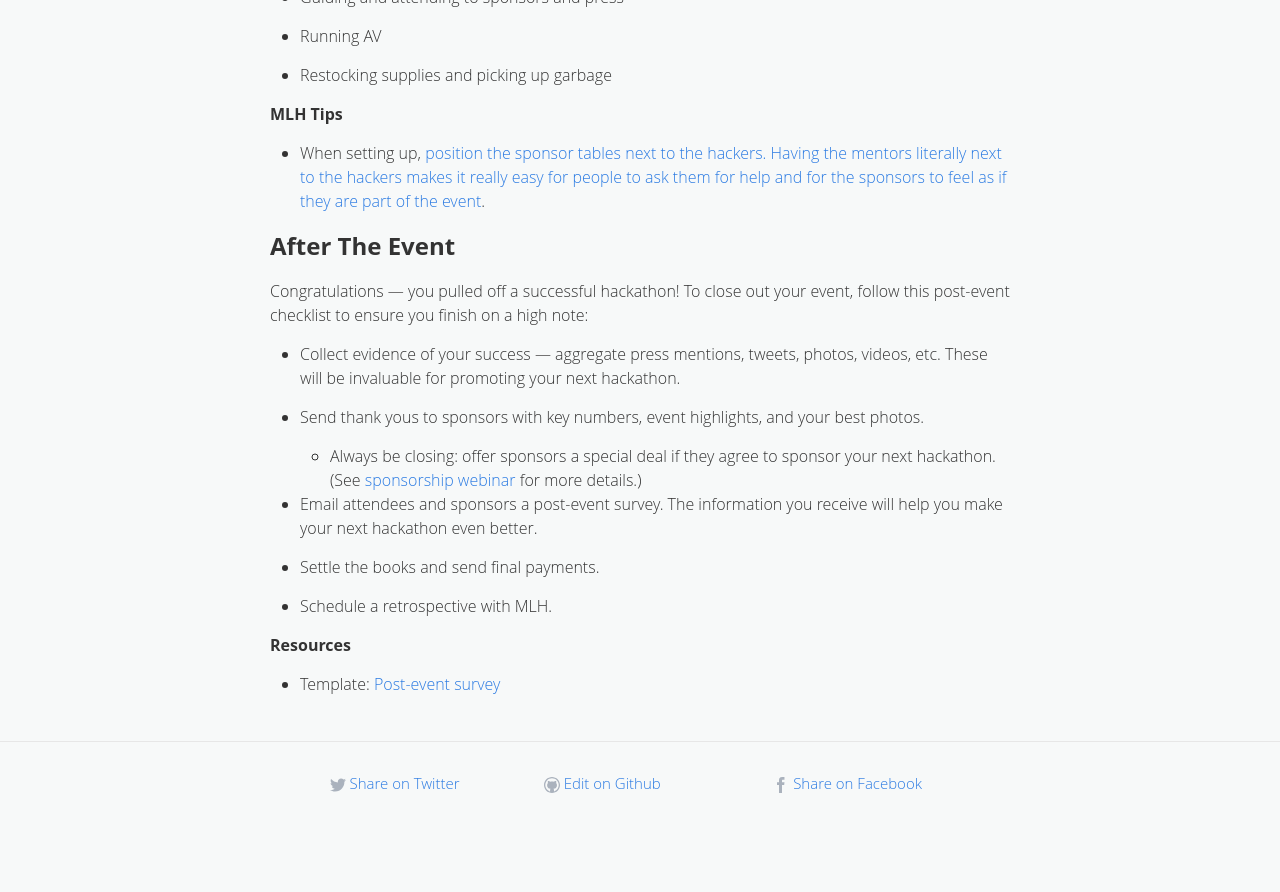
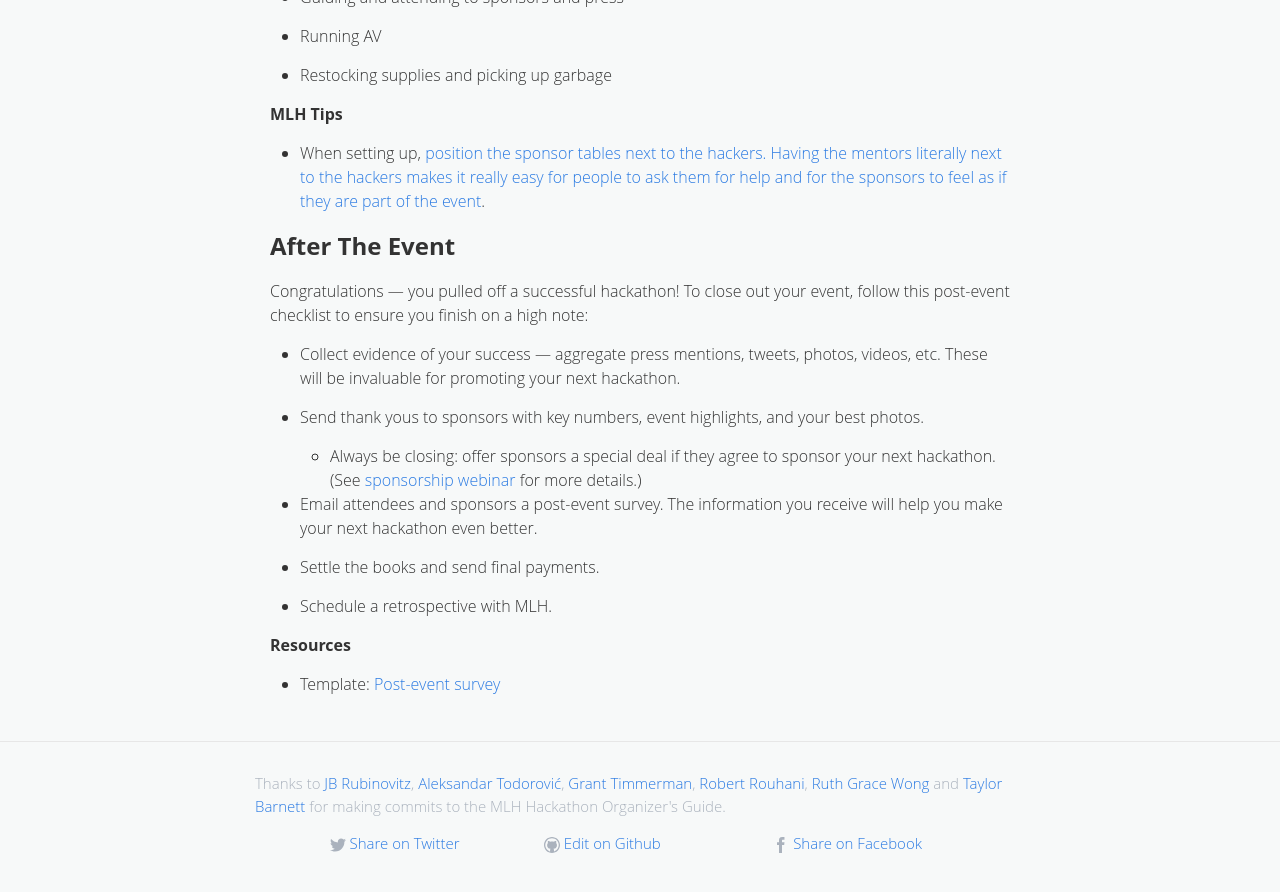
Before and after one commit to MLH/mlh-hackathon-organizer-guide, a Jekyll site: the page built from index.md, in a window 1280 px wide and 900 px high, scrolled down 25658 px. Shown: the top 892 px of the window. Built offline with Jekyll 4.4.1, drawn with Linux system fonts in a browser that asks for light colours; before the commit the page ends 26498 px from its top, so only the background shows below that.

Commit message:
Added contributer section.

```diff
--- a/_includes/footer.html
+++ b/_includes/footer.html
@@ -4,6 +4,10 @@
 
 
     <div class="footer-col-wrapper">
+
+      <p>Thanks to <a href="https://github.com/rubinovitz">JB Rubinovitz</a>, <a href="https://github.com/aleksandar-todorovic">Aleksandar Todorović</a>, <a href="https://github.com/grant">Grant Timmerman</a>, <a href="https://github.com/Robmaister">Robert Rouhani</a>, <a href="https://github.com/ruthgrace">Ruth Grace Wong</a> and <a href="https://github.com/tbarn">Taylor Barnett</a> for making commits to the MLH Hackathon Organizer's Guide.</p>
+
+
       <div class="footer-col  footer-col-1">
         <span class="icon  icon--twitter">
                 <svg viewBox="0 0 32 32">
```
